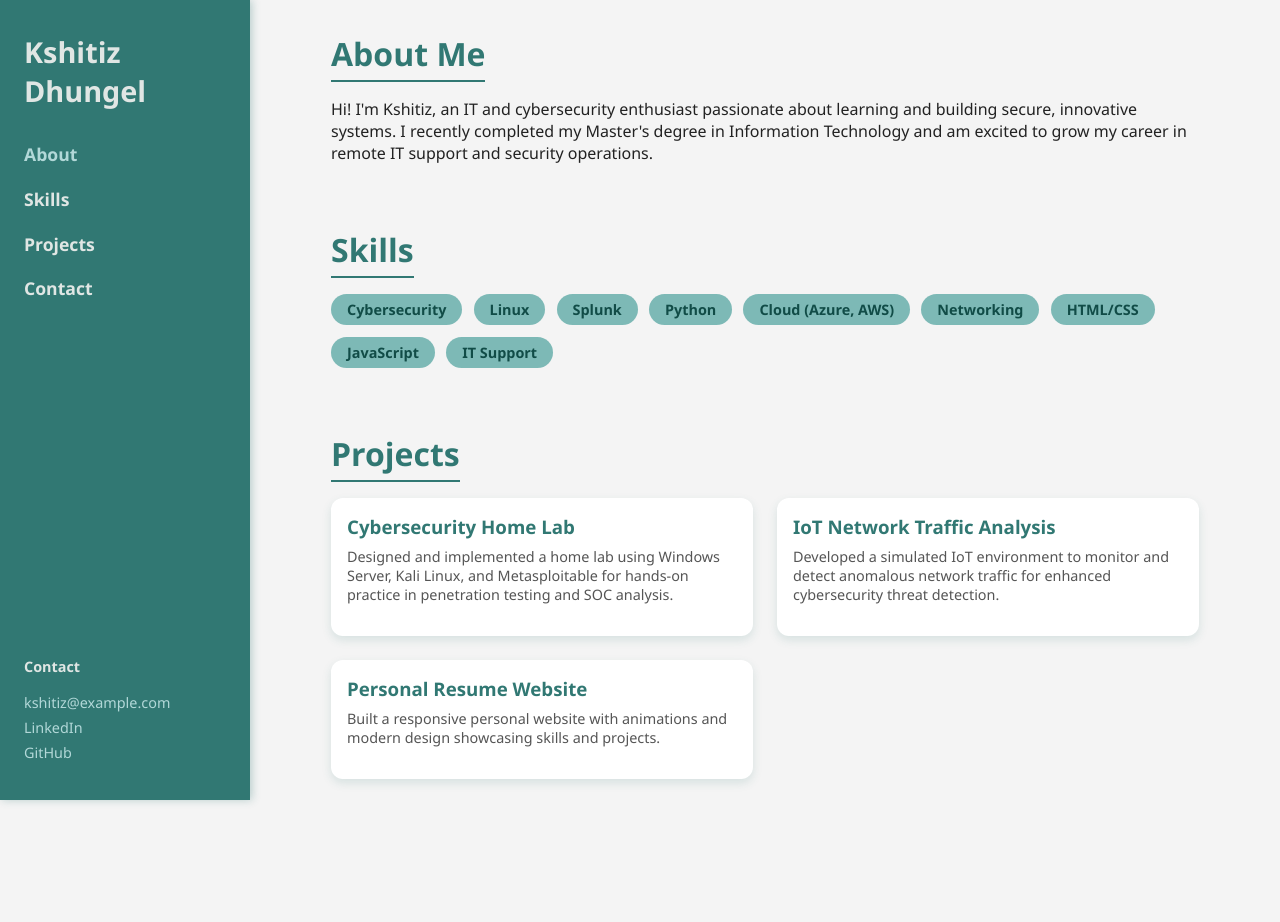
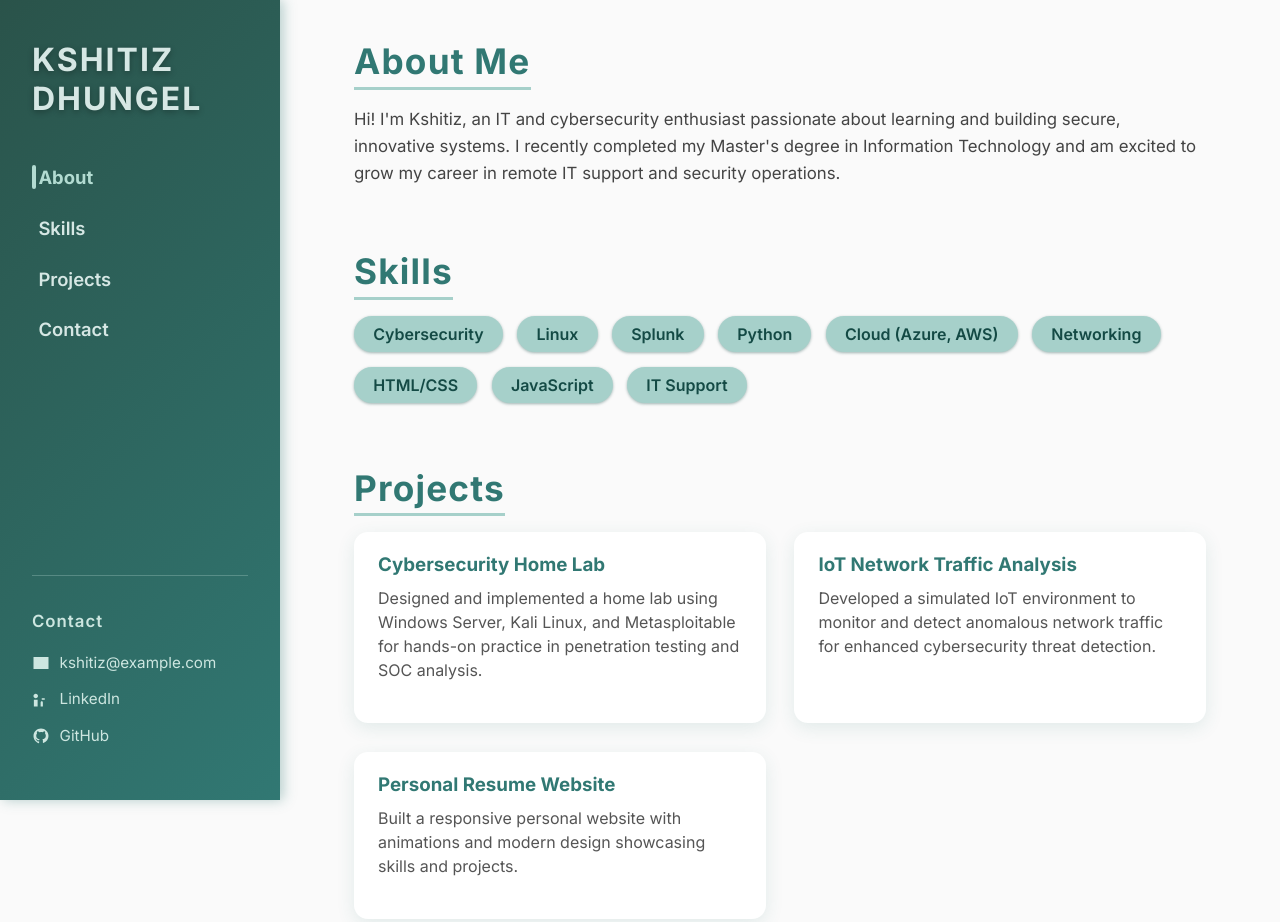
Before and after one commit to ktd2054/ktd2054.github.io, a plain HTML site: page index.html in a window 1280 px wide. Shown: the top 922 px of the page. Drawn offline with Linux system fonts and the light colour scheme.

Commit message:
Update index.html page

```diff
--- a/index.html
+++ b/index.html
@@ -3,7 +3,11 @@
 <head>
 <meta charset="UTF-8" />
 <meta name="viewport" content="width=device-width, initial-scale=1" />
-<title>Your Name | Portfolio</title>
+<title>Kshitiz Dhungel | Portfolio</title>
+
+<!-- Google Fonts -->
+<link href="https://fonts.googleapis.com/css2?family=Inter:wght@400;600;700&display=swap" rel="stylesheet" />
+
 <style>
   /* Reset */
   * {
@@ -12,8 +16,9 @@
   }
   body, html {
     height: 100%;
-    font-family: 'Segoe UI', Tahoma, Geneva, Verdana, sans-serif;
-    background: #f4f4f4;
+    font-family: 'Inter', -apple-system, BlinkMacSystemFont, 'Segoe UI', Roboto, Oxygen,
+      Ubuntu, Cantarell, 'Open Sans', 'Helvetica Neue', sans-serif;
+    background: #fafafa;
     color: #222222;
   }
   body {
@@ -26,72 +31,115 @@
     position: sticky;
     top: 0;
     height: 100vh;
-    width: 250px;
-    background: #317873;
-    color: #e0e6e4;
+    width: 280px;
+    background: linear-gradient(135deg, #2a534a 0%, #317873 100%);
+    color: #d6e7e4;
     display: flex;
     flex-direction: column;
     justify-content: space-between;
-    padding: 2rem 1.5rem;
-    box-shadow: 2px 0 8px rgba(49,120,115,0.3);
+    padding: 2.5rem 2rem;
+    box-shadow: 3px 0 12px rgba(49,120,115,0.35);
     flex-shrink: 0;
+    user-select: none;
   }
   .sidebar .logo {
     font-weight: 700;
-    font-size: 1.8rem;
-    margin-bottom: 2rem;
-    user-select: none;
+    font-size: 2rem;
+    letter-spacing: 2px;
+    margin-bottom: 3rem;
+    text-transform: uppercase;
+    letter-spacing: 2px;
+    cursor: default;
+    text-shadow: 0 2px 6px rgba(0,0,0,0.3);
   }
 
   nav ul {
     list-style: none;
   }
   nav ul li {
-    margin-bottom: 1.3rem;
+    margin-bottom: 1.8rem;
   }
   nav ul li a {
-    color: #e0e6e4;
+    color: #d6e7e4;
     font-weight: 600;
-    font-size: 1.1rem;
+    font-size: 1.15rem;
     text-decoration: none;
+    position: relative;
+    padding-left: 0.4rem;
+    transition:
+      color 0.3s ease,
+      padding-left 0.3s ease;
+    display: inline-block;
+  }
+  nav ul li a:hover {
+    color: #a6d0ca;
+    padding-left: 1rem;
+  }
+  nav ul li a.active {
+    color: #b2dbd1;
+    font-weight: 700;
+  }
+  nav ul li a.active::before {
+    content: '';
+    position: absolute;
+    left: 0;
+    top: 50%;
+    transform: translateY(-50%);
+    height: 1.5rem;
+    width: 4px;
+    background: #b2dbd1;
+    border-radius: 4px;
+  }
+
+  /* Sidebar contact */
+  .sidebar-contact {
+    font-size: 0.95rem;
+    line-height: 1.6;
+    border-top: 1px solid rgba(182, 216, 209, 0.3);
+    padding-top: 2rem;
+  }
+  .sidebar-contact p {
+    font-weight: 600;
+    margin-bottom: 1rem;
+    letter-spacing: 1px;
+    color: #cde6e0;
+  }
+  .sidebar-contact a {
+    color: #cde6e0;
+    text-decoration: none;
+    display: flex;
+    align-items: center;
+    gap: 0.6rem;
+    margin-bottom: 0.75rem;
     transition: color 0.3s ease;
   }
-  nav ul li a:hover, nav ul li a.active {
-    color: #b2d8d8;
+  .sidebar-contact a:hover {
+    color: #a6d0ca;
   }
-
-  /* Contact area in sidebar */
-  .sidebar-contact {
-    font-size: 0.9rem;
-    line-height: 1.4;
-  }
-  .sidebar-contact a {
-    color: #b2d8d8;
-    text-decoration: none;
-    display: block;
-    margin: 0.3rem 0;
-  }
-  .sidebar-contact a:hover {
-    text-decoration: underline;
+  .sidebar-contact svg {
+    width: 18px;
+    height: 18px;
+    fill: currentColor;
   }
 
   /* Main content */
   main {
     flex: 1;
     max-width: 900px;
-    margin: 2rem auto 4rem;
-    padding: 0 1rem;
+    margin: 2.5rem auto 4rem;
+    padding: 0 1.5rem;
   }
 
   section {
     margin-bottom: 4rem;
     opacity: 0;
-    transform: translateY(20px);
+    transform: translateY(25px);
     animation-fill-mode: forwards;
   }
   section.visible {
     animation-name: fadeInUp;
-    animation-duration: 1s;
+    animation-duration: 0.8s;
+    animation-timing-function: ease-out;
   }
 
   @keyframes fadeInUp {
@@ -102,57 +150,73 @@
   }
 
   h2 {
-    font-size: 2rem;
+    font-size: 2.2rem;
     color: #317873;
     margin-bottom: 1rem;
-    border-bottom: 2px solid #317873;
+    border-bottom: 3px solid #a6d0ca;
     padding-bottom: 0.3rem;
     width: fit-content;
+    font-weight: 700;
+    letter-spacing: 1.2px;
   }
 
   p {
-    margin-bottom: 1rem;
+    margin-bottom: 1.3rem;
+    font-size: 1.05rem;
+    color: #444;
+    line-height: 1.6;
   }
 
   /* Skill tags */
   .skills-list {
     display: flex;
     flex-wrap: wrap;
-    gap: 0.7rem;
+    gap: 0.9rem;
   }
   .skills-list span {
-    background: #7db9b6;
-    color: #114c47;
-    padding: 0.4rem 1rem;
-    border-radius: 20px;
-    font-size: 0.9rem;
+    background: #a6d0ca;
+    color: #144a45;
+    padding: 0.5rem 1.2rem;
+    border-radius: 25px;
+    font-size: 1rem;
     font-weight: 600;
+    box-shadow: 0 1px 3px rgba(20,74,69,0.4);
+    transition: background-color 0.3s ease;
+    cursor: default;
+  }
+  .skills-list span:hover {
+    background-color: #87b9b0;
   }
 
   /* Projects */
   .projects-list {
     display: grid;
-    grid-template-columns: repeat(auto-fit, minmax(280px, 1fr));
-    gap: 1.5rem;
+    grid-template-columns: repeat(auto-fit, minmax(300px, 1fr));
+    gap: 1.8rem;
   }
   .project-card {
     background: white;
-    padding: 1rem;
-    border-radius: 12px;
-    box-shadow: 0 4px 10px rgba(49,120,115,0.15);
-    transition: transform 0.3s ease;
+    padding: 1.3rem 1.5rem;
+    border-radius: 14px;
+    box-shadow: 0 5px 18px rgba(49,120,115,0.12);
+    transition:
+      transform 0.3s ease,
+      box-shadow 0.3s ease;
+    cursor: default;
   }
   .project-card:hover {
-    transform: translateY(-5px);
-    box-shadow: 0 8px 20px rgba(49,120,115,0.3);
+    transform: translateY(-6px);
+    box-shadow: 0 10px 28px rgba(49,120,115,0.25);
   }
   .project-card h3 {
-    margin-bottom: 0.5rem;
+    margin-bottom: 0.6rem;
     color: #317873;
+    font-weight: 700;
   }
   .project-card p {
-    font-size: 0.9rem;
+    font-size: 1rem;
     color: #555555;
+    line-height: 1.5;
   }
 
   /* Responsive */
@@ -164,35 +228,44 @@
       position: relative;
       height: auto;
       width: 100%;
-      padding: 1rem 1rem 0.5rem;
+      padding: 1.5rem 1rem 0.5rem;
       box-shadow: none;
       flex-direction: row;
       align-items: center;
       justify-content: space-between;
+      border-bottom: 1px solid #d0e4df;
+    }
+    .sidebar .logo {
+      font-size: 1.4rem;
+      margin-bottom: 0;
     }
     nav ul {
       display: flex;
       gap: 1rem;
+      margin-left: auto;
     }
     nav ul li {
       margin: 0;
     }
-    main {
-      margin: 1rem;
-      max-width: 100%;
-      padding: 0 1rem 2rem;
+    nav ul li a {
+      font-size: 1rem;
     }
     .sidebar-contact {
       display: none;
+    }
+    main {
+      margin: 1.5rem 1rem 2rem;
+      max-width: 100%;
+      padding: 0 1rem;
     }
   }
 </style>
 </head>
 <body>
 
-<div class="sidebar">
+<div class="sidebar" role="navigation" aria-label="Main sidebar navigation">
   <div>
-    <div class="logo">Kshitiz Dhungel</div>
+    <div class="logo" aria-label="Website logo">Kshitiz Dhungel</div>
     <nav>
       <ul>
         <li><a href="#about" class="active">About</a></li>
@@ -203,21 +276,30 @@
     </nav>
   </div>
 
-  <div class="sidebar-contact">
-    <p><strong>Contact</strong></p>
-    <a href="mailto:kshitiz@example.com">kshitiz@example.com</a>
-    <a href="https://linkedin.com/in/kshitizdhungel" target="_blank" rel="noopener">LinkedIn</a>
-    <a href="https://github.com/ktd2054" target="_blank" rel="noopener">GitHub</a>
+  <div class="sidebar-contact" aria-label="Contact information">
+    <p>Contact</p>
+    <a href="mailto:kshitiz@example.com">
+      <svg viewBox="0 0 24 24" aria-hidden="true"><path d="M2 4v16h20V4H2zm18 2-8 5-8-5V6l8 5 8-5v.01z"/></svg>
+      kshitiz@example.com
+    </a>
+    <a href="https://linkedin.com/in/kshitizdhungel" target="_blank" rel="noopener">
+      <svg viewBox="0 0 24 24" aria-hidden="true"><path d="M4.98 3.5C3.34 3.5 2 4.8 2 6.5S3.34 9.5 4.98 9.5 7.96 8.2 7.96 6.5 6.62 3.5 4.98 3.5zM2.5 20.5h5v-9h-5v9zM9.5 20.5h5v-4.8c0-2.7-3-2.5-3 0v4.8zm7.5-11h-4v2h4v-2z"/></svg>
+      LinkedIn
+    </a>
+    <a href="https://github.com/ktd2054" target="_blank" rel="noopener">
+      <svg viewBox="0 0 24 24" aria-hidden="true"><path d="M12 2C6.48 2 2 6.48 2 12c0 4.42 2.87 8.17 6.84 9.5.5.09.68-.22.68-.48 0-.24-.01-1.04-.02-1.9-2.78.6-3.37-1.37-3.37-1.37-.45-1.16-1.11-1.48-1.11-1.48-.91-.63.07-.62.07-.62 1 .07 1.53 1.02 1.53 1.02.9 1.53 2.37 1.1 2.94.84.09-.65.35-1.1.64-1.36-2.22-.25-4.55-1.11-4.55-4.95 0-1.09.39-1.98 1.03-2.68-.1-.26-.45-1.28.1-2.67 0 0 .84-.27 2.75 1.02a9.58 9.58 0 0 1 2.5-.34c.85.004 1.7.11 2.5.34 1.9-1.29 2.75-1.02 2.75-1.02.55 1.39.2 2.41.1 2.67.64.7 1.03 1.59 1.03 2.68 0 3.85-2.34 4.7-4.57 4.95.36.31.68.92.68 1.86 0 1.34-.01 2.42-.01 2.75 0 .27.18.58.69.48A10.004 10.004 0 0 0 22 12c0-5.52-4.48-10-10-10z"/></svg>
+      GitHub
+    </a>
   </div>
 </div>
 
 <main>
-  <section id="about" class="animated-section">
+  <section id="about" class="animated-section" tabindex="-1">
     <h2>About Me</h2>
     <p>Hi! I'm Kshitiz, an IT and cybersecurity enthusiast passionate about learning and building secure, innovative systems. I recently completed my Master's degree in Information Technology and am excited to grow my career in remote IT support and security operations.</p>
   </section>
 
-  <section id="skills" class="animated-section">
+  <section id="skills" class="animated-section" tabindex="-1">
     <h2>Skills</h2>
     <div class="skills-list">
       <span>Cybersecurity</span>
@@ -232,7 +314,7 @@
     </div>
   </section>
 
-  <section id="projects" class="animated-section">
+  <section id="projects" class="animated-section" tabindex="-1">
     <h2>Projects</h2>
     <div class="projects-list">
       <div class="project-card">
@@ -250,7 +332,7 @@
     </div>
   </section>
 
-  <section id="contact" class="animated-section">
+  <section id="contact" class="animated-section" tabindex="-1">
     <h2>Contact</h2>
     <p>
       Feel free to reach out to me via email or connect on LinkedIn or GitHub. I’m open for collaborations and job opportunities.
@@ -280,12 +362,23 @@
   function setActiveLink() {
     let index = sections.length;
 
-    while(--index && window.scrollY + 100 < sections[index].offsetTop) {}
+    while (--index && window.scrollY + 120 < sections[index].offsetTop) {}
     navLinks.forEach(link => link.classList.remove('active'));
     navLinks[index].classList.add('active');
   }
   window.addEventListener('scroll', setActiveLink);
   window.addEventListener('load', setActiveLink);
+
+  // Smooth scroll with focus for accessibility
+  navLinks.forEach(link => {
+    link.addEventListener('click', e => {
+      e.preventDefault();
+      const targetID = link.getAttribute('href').slice(1);
+      const targetSection = document.getElementById(targetID);
+      targetSection.scrollIntoView({ behavior: 'smooth' });
+      targetSection.focus({ preventScroll: true });
+    });
+  });
 </script>
 
 </body>
```
